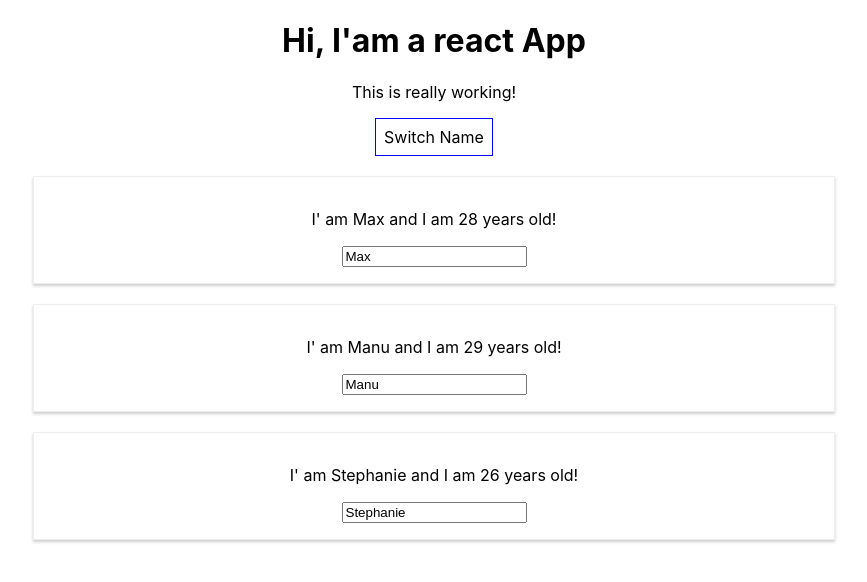
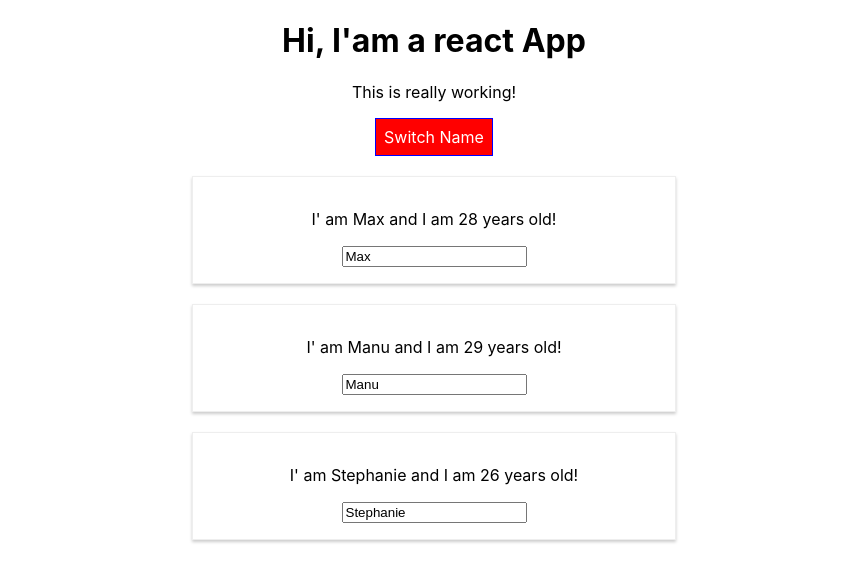
Before and after one commit to walcast/udemy-react, a React (Create React App) app: page / in a window 1280 px wide. Both pictures are taken after a click on the button "Switch Name". Shown: the top 582 px of the page, without its empty margins (206-1073 px from the left). Built offline with nearby package versions, Linux system fonts and the light colour scheme.

Commit message:
Lesson Lecture  67

```diff
--- a/package.json
+++ b/package.json
@@ -6,6 +6,7 @@
     "@testing-library/jest-dom": "^4.2.4",
     "@testing-library/react": "^9.3.3",
     "@testing-library/user-event": "^7.1.2",
+    "radium": "^0.26.0",
     "react": "^16.12.0",
     "react-dom": "^16.12.0",
     "react-scripts": "3.3.0"
--- a/src/App.css
+++ b/src/App.css
@@ -1,3 +1,11 @@
 .App {
   text-align: center;
 }
+
+.red {
+  color: red;
+}
+
+.bold{
+  font-weight: bolder;
+}
--- a/src/App.js
+++ b/src/App.js
@@ -1,5 +1,6 @@
 import React, {Component} from 'react';
 import './App.css';
+import Radium, { StyleRoot } from 'radium';
 import Person from './Person/Person'
 
 
@@ -44,11 +45,16 @@
 
   render(){
     const style = {
-      backgroundColor:'white',
+      backgroundColor:'green',
+      color:'white',
       font:'inherit',
       border: '1px solid blue',
       padding: '8px',
-      cursor: 'pointer'
+      cursor: 'pointer',
+      ':hover':{
+        backgroundColor:'lightgreen',
+        color:'black'
+      }
     };
 
     let persons = null;
@@ -64,19 +70,35 @@
             change={(event) => this.nameChangeHandler(event, person.id)}/>
           })}
         </div>
-      )
+      );
+      style.backgroundColor='red';
+      style[':hover'] = {
+        backgroundColor:'salmon',
+        color:'black'
+      }
+    }
+
+    let classes = [];
+
+    if(this.state.persons.length <= 2) {
+      classes.push('red');
+    }
+    if(this.state.persons.length <= 1) {
+      classes.push('bold');
     }
 
     return (
-      <div className="App">
-        <h1>Hi, I'am a react App</h1>
-        <p>This is really working!</p>
-        <button style={style} onClick={this.togglePersonsHandler}>Switch Name</button>
-        {persons}
-      </div>
+      <StyleRoot>
+        <div className="App">
+          <h1>Hi, I'am a react App</h1>
+          <p className={classes.join(' ')}>This is really working!</p>
+          <button style={style} onClick={this.togglePersonsHandler}>Switch Name</button>
+          {persons}
+        </div>
+      </StyleRoot>
     );
   }
 }
 
 
-export default App;
+export default Radium(App);
--- a/src/Person/Person.js
+++ b/src/Person/Person.js
@@ -1,9 +1,16 @@
 import React from 'react'
+import Radium from 'radium'
+
 import './Person.css';
 
 const person = (props) => {
+    const style = {
+        '@media (min-width: 600px)': {
+            width:'450px'
+        }
+    }
     return (
-        <div className="Person">
+        <div className="Person" style={style}>
             <p onClick={props.click}>I' am {props.name} and I am {props.age} years old!</p>
             <p>{props.children}</p>
             <input type="text" onChange={props.change} value={props.name}/>
@@ -11,4 +18,4 @@
     )
 };
 
-export default person;
+export default Radium(person);
```
Also changed, not shown: 1 other file (tests, documents, lock files or other folders).
